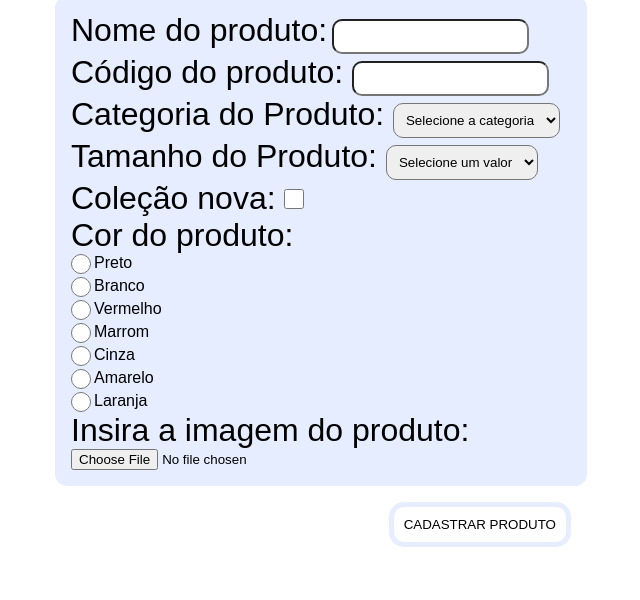
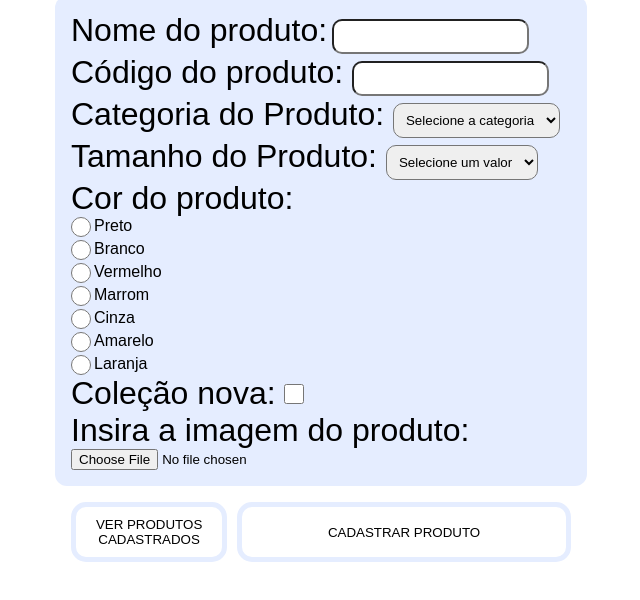
Before and after one commit to thaleszoca/Sistema-de-controle-de-estoque, a plain HTML site: page cadastro/index.html in a window 1280 px wide. Shown: the part 122-722 px from the top of the page, without its empty margins (319-959 px from the left). Drawn offline with Linux system fonts and the light colour scheme.

Commit message:
criando um novo botao que leva na proxima pagina, onde o usuario vai ver os produtos cadastrados

```diff
--- a/cadastro/index.html
+++ b/cadastro/index.html
@@ -9,9 +9,7 @@
 <body>
 
      <div id="sucesso">
-        <p>
-            O produto foi cadastrado com sucesso!
-        </p>
+        <p>O produto foi cadastrado com sucesso!</p>
     </div>
 
     <header>
@@ -67,11 +65,7 @@
             </select>
         </div>
 
-        <!-- SE É DA COLEÇÃO NOVA OU NÃO -->
-        <div id="colecaoNova">
-            <label class="lbl">Coleção nova: </label>
-            <input type="checkbox" id="checkbox" class="check">
-        </div>
+
 
         <!-- region:#eadeff20 -->
         <!-- COR DO PRODUTO -->
@@ -108,6 +102,13 @@
             </div>
             <!-- endregion -->
 
+
+            <!-- SE É DA COLEÇÃO NOVA OU NÃO -->
+             <div id="colecaoNova">
+                <label class="lbl">Coleção nova: </label>
+                <input type="checkbox" id="checkbox" class="check">
+             </div>
+
             <!-- IMAGEM DO PRODUTO -->
              <div>
                 <label class="lbl">Insira a imagem do produto: </label> <br>
@@ -116,7 +117,11 @@
     </section>
 
     <section id="secaoCad">
-        <button id="cadastrar">CADASTRAR PRODUTO</button>
+        <a href="produtos/index.html">
+          <button class="botoes">VER PRODUTOS CADASTRADOS</button>
+        </a>
+
+         <button class="botoes" id="cadastrar">CADASTRAR PRODUTO</button>
     </section>
 
     <div id="res">
--- a/cadastro/scripts.js
+++ b/cadastro/scripts.js
@@ -55,14 +55,13 @@ function cadastro () {
         CÓDIGO DO PRODUTO: ${codValor} <br>
         CATEGORIA DO PRODUTO: ${valor} <br>
         TAMANHO DO PRODUTO: ${tamanhoValor} <br>
-        NÚMERO: ${valorTamanho} <br>
         COR DO PRODUTO: ${corSelecionada} <br>`
         console.log(colecaoNova)
 
         if (colecaoNova.checked) {
-            res.innerHTML += 'COLEÇÃO NOVA: O produto pertence a coleção nova'
+            res.innerHTML += 'COLEÇÃO NOVA: O produto pertence à coleção nova.'
         } else {
-            res.innerHTML += 'COLEÇÃO NOVA: O produto não pertence a coleção nova'
+            res.innerHTML += 'COLEÇÃO NOVA: O produto não pertence à coleção nova.'
         }
 
         sucesso.style.display = 'flex'
--- a/cadastro/styles.css
+++ b/cadastro/styles.css
@@ -68,21 +68,23 @@ header {
 }
 
 #secaoCad {
+    padding: 1rem;
     width: 500px;
-    padding: 1rem;
     display: flex;
     flex-direction: row;
-    justify-content: flex-end;
+    justify-content: space-between;
+    gap: 10px;
 }
 
-#cadastrar {
+.botoes {
     border-radius: 15px;
     padding: 10px;
     border: solid 5px #e5edff;
     background-color: white;
+    width: 100%;
 }
 
-#cadastrar:hover {
+.botoes:hover {
     background-color: #e5edff;
     transform: scale(1.07);
 }
```
Also changed, not shown: produtos/index.html (+7 -1 lines), assets/seta.png (added).
